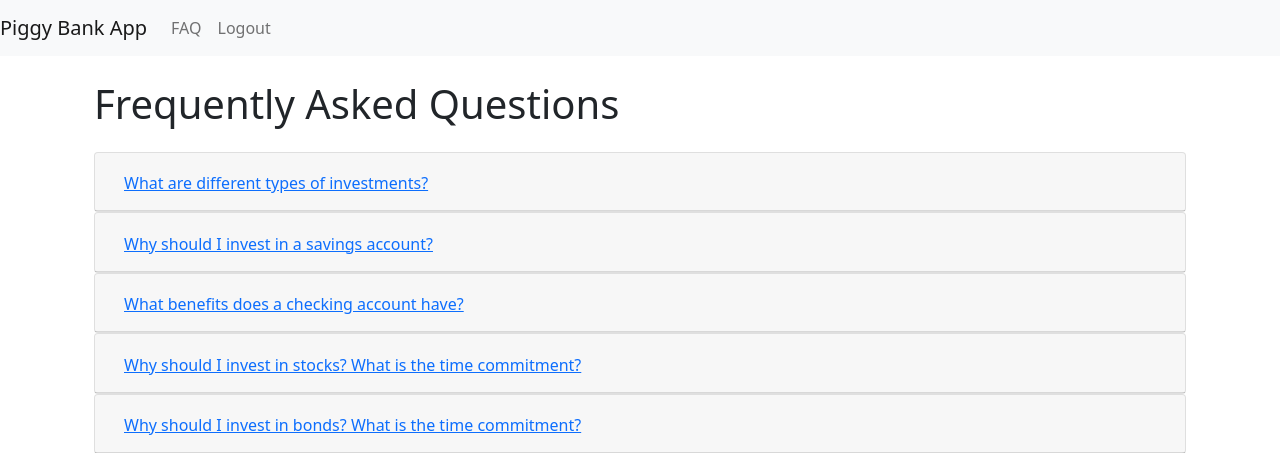
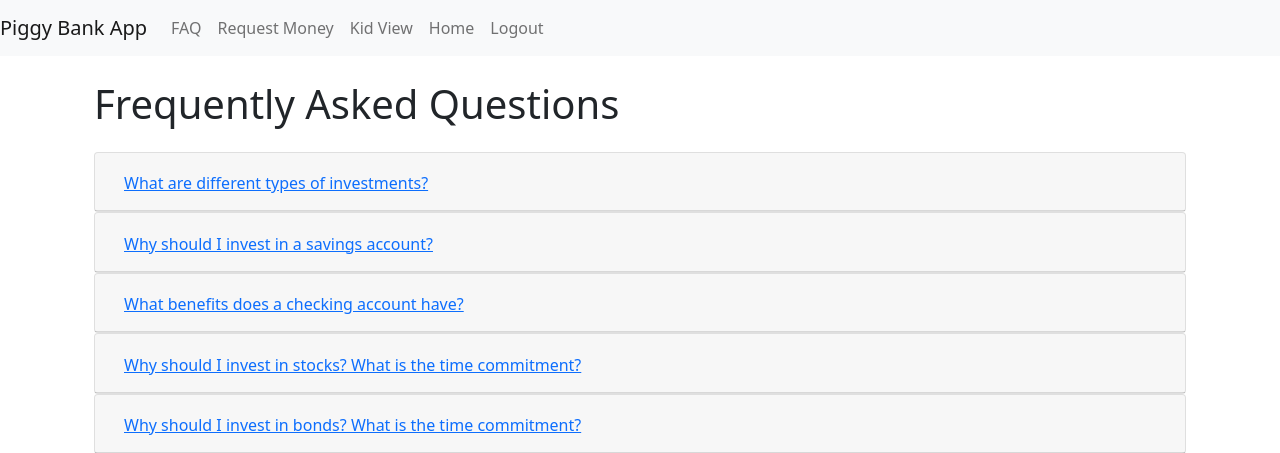
Before and after one commit to jaredper123/piggybank, a Django app: page /faq/ in a window 1280 px wide. Shown: the top 453 px of the page. Run offline with Django 4.2, Linux system fonts and the light colour scheme; a user stored in the database is signed in.

Commit message:
Improvements

```diff
--- a/piggybank/settings.py
+++ b/piggybank/settings.py
@@ -112,6 +112,9 @@ USE_I18N = True
 
 USE_TZ = True
 
+AUTH_USER_MODEL = 'auth.User'
+
+
 
 # Static files (CSS, JavaScript, Images)
 # https://docs.djangoproject.com/en/4.2/howto/static-files/
--- a/transactions/templates/transactions/navbar.html
+++ b/transactions/templates/transactions/navbar.html
@@ -8,7 +8,16 @@
             <li class="nav-item">
                 <a class="nav-link" href="{% url 'faq' %}">FAQ</a>
             </li>
+            <li class="nav-item">
+                <a class="nav-link" href="{% url 'request_money' %}">Request Money</a>
+            </li>
+            <li class="nav-item">
+                <a class="nav-link" href="{% url 'kid_view' %}">Kid View</a>
+            </li>
             {% if user.is_authenticated %}
+                <li class="nav-item">
+                    <a class="nav-link" href="{% url 'home' %}">Home</a>
+                </li>
                 <li class="nav-item">
                     <a class="nav-link" href="{% url 'custom_logout' %}">Logout</a>
                 </li>
--- a/transactions/urls.py
+++ b/transactions/urls.py
@@ -10,4 +10,9 @@ urlpatterns = [
     path('logout/', views.custom_logout, name='custom_logout'),
     path('register/', views.register, name='register'),
     path('faq/', views.faq, name='faq'),
+    path('request-money/', views.request_money, name='request_money'),
+    path('money-requests/', views.money_requests, name='money_requests'),
+    path('approve-request/<int:request_id>/', views.approve_request, name='approve_request'),
+    path('reject-request/<int:request_id>/', views.reject_request, name='reject_request'),
+    path('kid_view/', views.kid_view, name='kid_view'),
 ]
--- a/transactions/views.py
+++ b/transactions/views.py
@@ -4,27 +4,31 @@ from django.contrib.auth.forms import UserCreationForm
 from django.contrib.auth import login
 from django.contrib.auth import logout
 from .models import Transaction
+from .models import MoneyRequest
+from .forms import MoneyRequestForm
 
 @login_required
 def home(request):
     transactions = Transaction.objects.all()
+    money_requests = MoneyRequest.objects.all()
     balance = sum(transaction.amount for transaction in transactions)
 
     runningTotal = []
     data = []
     label = []
 
-
     for i in range(len(transactions)):
-
         runningTotal.append(int(transactions[i].amount))
-
         data.append(sum(runningTotal))
-
         label.append(i + 1)
 
-
-    return render(request, 'transactions/home.html', {'transactions': transactions, 'balance': balance, 'data' : data, 'label' : label})
+    return render(request, 'transactions/home.html', {
+        'transactions': transactions,
+        'money_requests': money_requests,
+        'balance': balance,
+        'data': data,
+        'label': label
+    })
 
 @login_required
 def deposit(request):
@@ -63,3 +67,49 @@ def custom_logout(request):
 
 def faq(request):
     return render(request, 'transactions/faq.html')
+
+@login_required
+def request_money(request):
+    if request.method == 'POST':
+        form = MoneyRequestForm(request.POST)
+        if form.is_valid():
+            money_request = form.save(commit=False)
+            money_request.requester = request.user
+            money_request.save()
+            return redirect('home')
+    else:
+        form = MoneyRequestForm()
+
+    return render(request, 'transactions/request_money.html', {'form': form})
+
+@login_required
+def money_requests(request):
+    money_requests = MoneyRequest.objects.all()
+    return render(request, 'transactions/money_requests.html', {'money_requests': money_requests})
+
+@login_required
+def approve_request(request, request_id):
+    money_request = MoneyRequest.objects.get(id=request_id)
+    if request.user == money_request.requester and money_request.status == 'pending':
+        money_request.status = 'approved'
+        money_request.save()
+    return redirect('money_requests')
+
+@login_required
+def reject_request(request, request_id):
+    money_request = MoneyRequest.objects.get(id=request_id)
+    if request.user == money_request.requester and money_request.status == 'pending':
+        money_request.status = 'rejected'
+        money_request.save()
+    return redirect('money_requests')
+
+@login_required
+def kid_view(request):
+    if request.user.is_authenticated:
+        transactions = Transaction.objects.all()
+        money_requests = MoneyRequest.objects.filter(requester=request.user)
+    else:
+        transactions = []
+        money_requests = []
+
+    return render(request, 'transactions/kid_view.html', {'transactions': transactions, 'money_requests': money_requests})
```
Also changed, not shown: transactions/forms.py (added, +7 -0 lines), transactions/models.py (+12 -2 lines), transactions/templates/transactions/home.html (+22 -24 lines), transactions/templates/transactions/kid_view.html (added, +121 -0 lines), transactions/templates/transactions/money_requests.html (added, +40 -0 lines), transactions/templates/transactions/request_money.html (added, +34 -0 lines), db.sqlite3, transactions/migrations/0001_initial.py.
